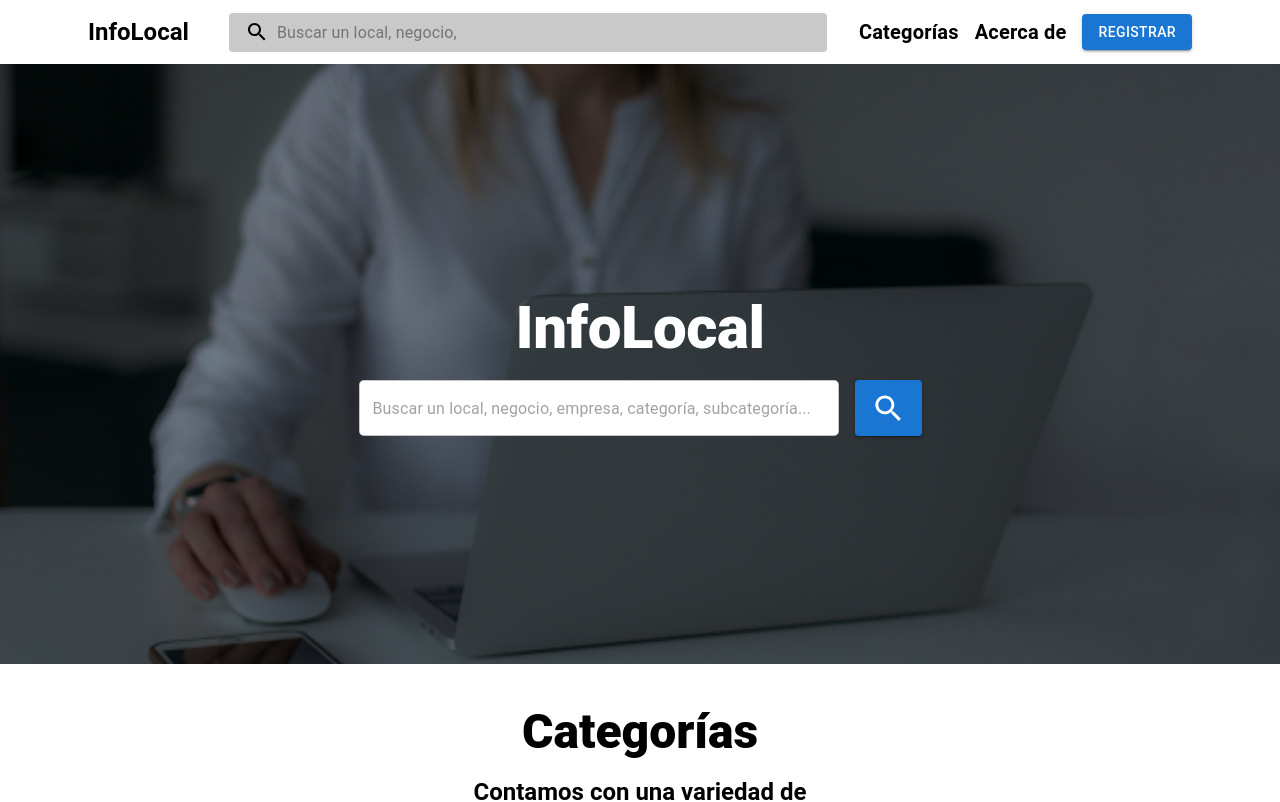
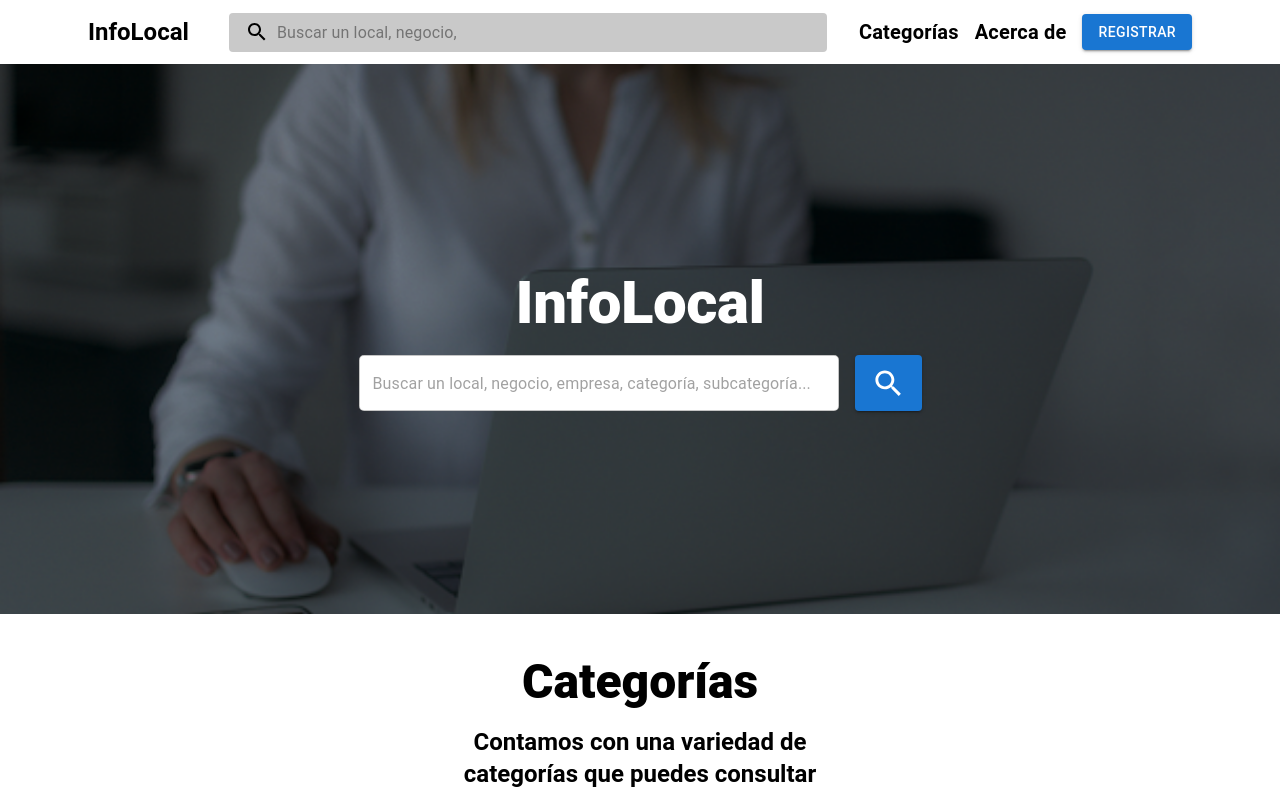
Before and after one commit to brayanduranvelasquez/info-local, a React (Vite) app: page / in a window 1280 px wide. Shown: the top 802 px of the page. Built offline with nearby package versions, Linux system fonts and the light colour scheme.

Commit message:
feat: added parallax effect in SearcherSection

```diff
--- a/src/pages/home/styled-components/StyledStackImg.ts
+++ b/src/pages/home/styled-components/StyledStackImg.ts
@@ -1,13 +1,18 @@
 import styled from '@emotion/styled';
 import { Stack } from '@mui/material';
+
+// Local
 import backgroundImg from '../assets/background.png';
 
 const StyledStackImg = styled(Stack)({
   maxWidth: '100%',
   height: `calc(100vh - 200px)`,
+  maxHeight: '550px',
   background: `url(${backgroundImg}) no-repeat`,
+  backgroundAttachment: 'fixed',
+  backgroundPosition: 'center',
+  backgroundRepeat: 'no-repeat',
   backgroundSize: 'cover',
-  backgroundPosition: 'center',
 });
 
 export { StyledStackImg };
```
